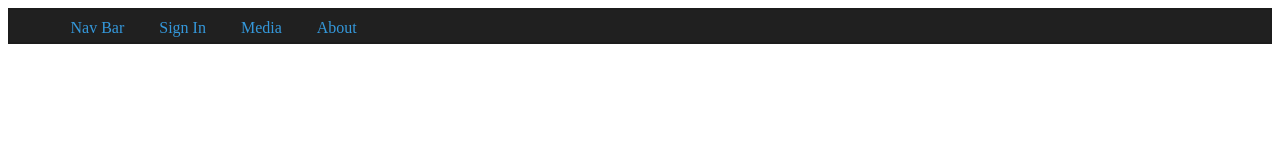
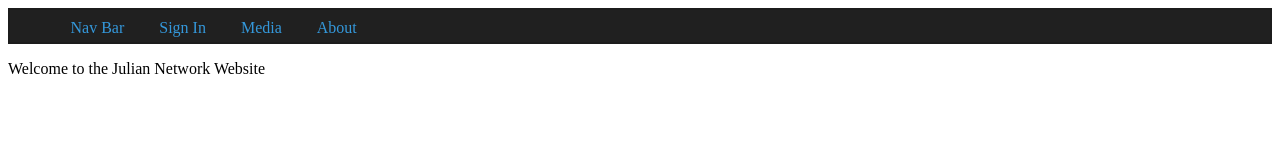
Before and after one commit to ButterBoyJulian/Website, a plain HTML site: page index.html in a window 1280 px wide. Drawn offline with Linux system fonts and the light colour scheme.

Commit message:
Update index.html

```diff
--- a/index.html
+++ b/index.html
@@ -34,5 +34,9 @@
       </ul>
     </div>
 
+    <div style="padding-bottom:2000px">
+      <p>Welcome to the Julian Network Website</p>
+    </div>
+
   </body>
 </html>
```
